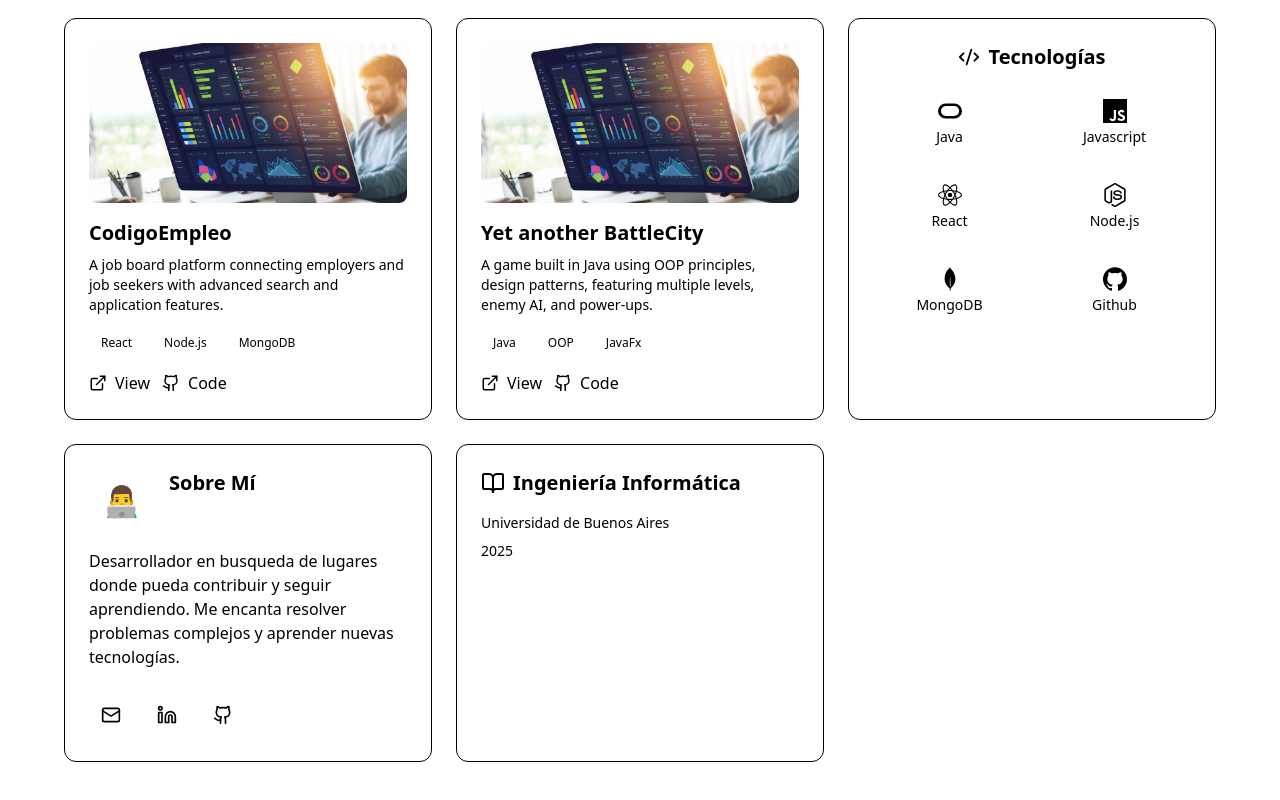
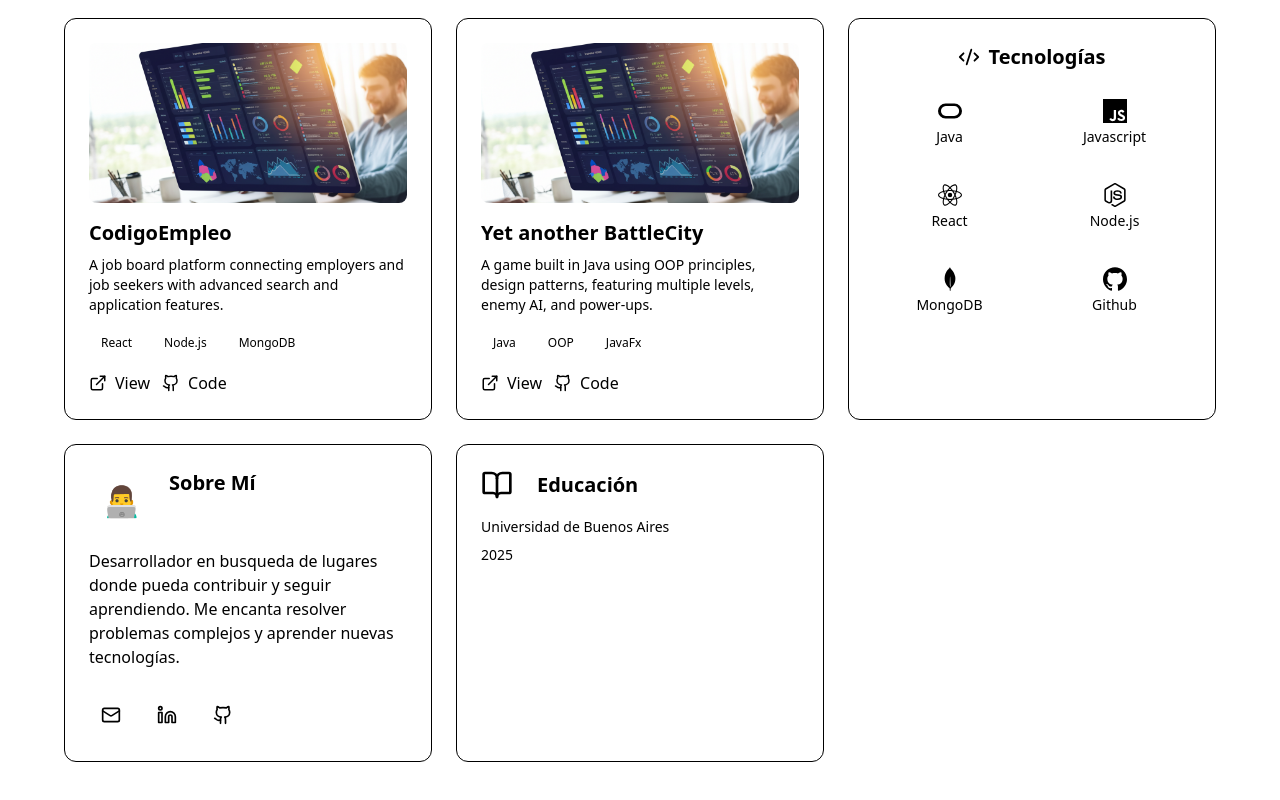
Before and after one commit to CristianAlarconDev/PortfolioV2, a React (Vite) app: page / in a window 1280 px wide. Shown: the part 950-1750 px from the top of the page. Built offline with nearby package versions, Linux system fonts and the light colour scheme.

Commit message:
cambio de alineacion ustify y de icon para la card; ademas se hace uso del language context para el title

```diff
--- a/src/components/EducationCard.jsx
+++ b/src/components/EducationCard.jsx
@@ -1,17 +1,20 @@
 import { BookOpen } from "lucide-react"
+import { useLanguage } from "../contexts/LanguageContext"
 
 export default function EducationCard() {
-
+  const { translate } = useLanguage()
   return (
     <div className="bg-card rounded-xl p-6 border border-border/50">
-      <div className="flex items-center gap-2 mb-4">
-        <BookOpen size={24} className="text-primary" />
-        <h3 className="text-xl font-bold">Ingeniería Informática</h3>
-      </div>
-      <div className="space-y-2">
+      {/* Header */}
+      <section className="flex items-center justify-start gap-6 mb-4">
+        <BookOpen size={32} className="text-primary" />
+        <h3 className="text-xl font-bold">{translate("educationTitle")}</h3>
+      </section>
+      {/* Education Details */}
+      <section className="space-y-2">
         <p className="text-foreground/70 text-sm">Universidad de Buenos Aires</p>
         <p className="text-primary text-sm font-medium">2025</p>
-      </div>
+      </section>
     </div>
   )
 }
```
